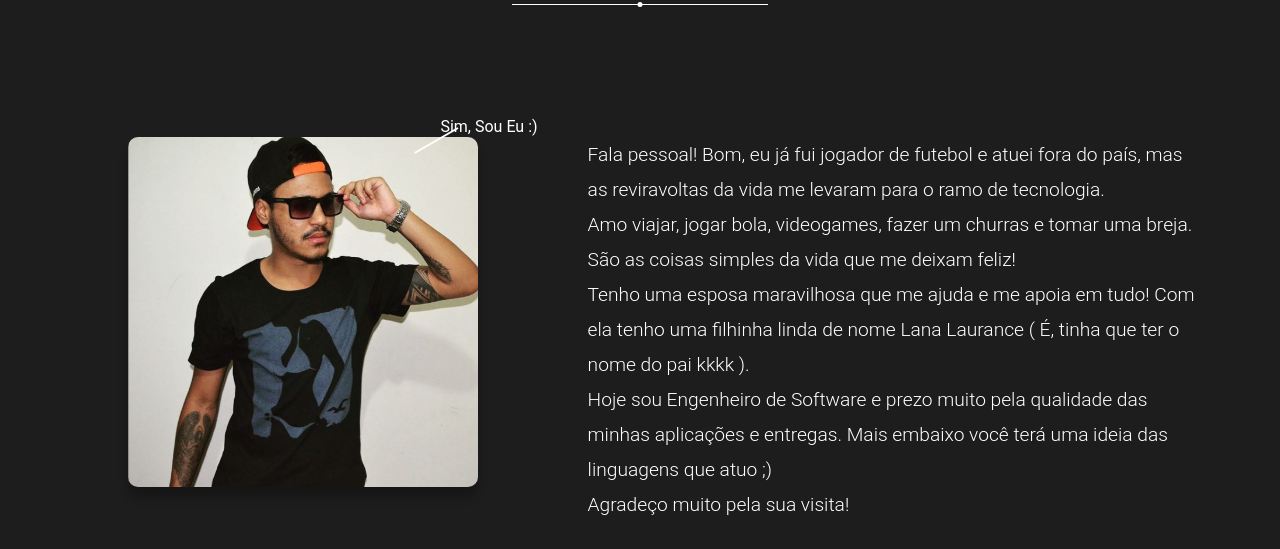
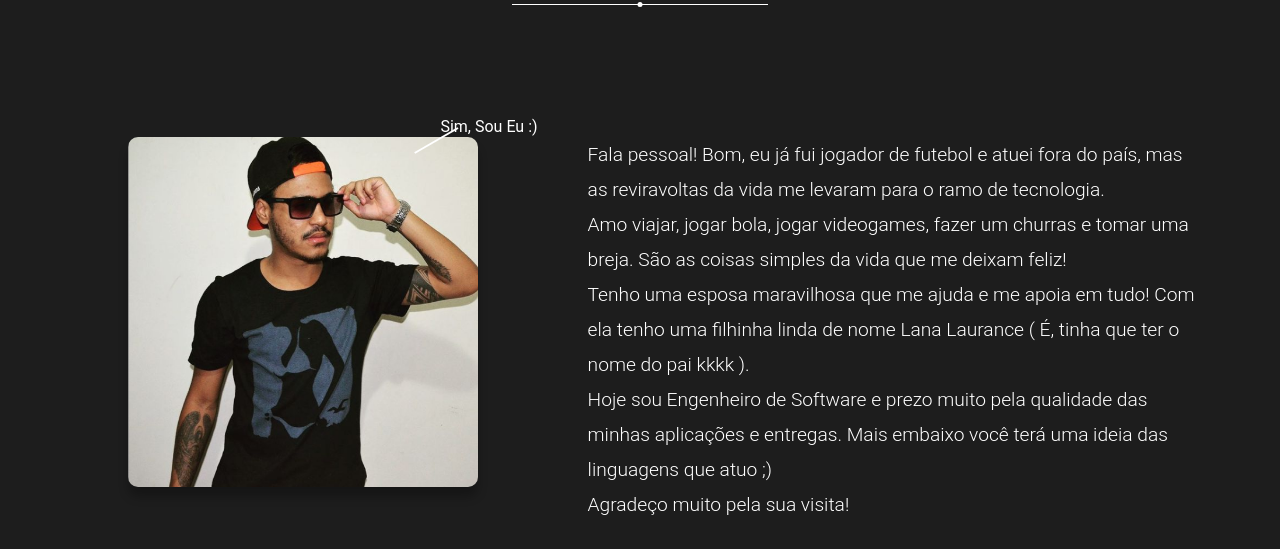
Before and after one commit to Laurance10/laurance10.github.io, a website: page public/index.html in a window 1280 px wide. Shown: the part 958-1507 px from the top of the page. Drawn offline with Linux system fonts and the light colour scheme.

Commit message:
Ajuste na page inicial

```diff
--- a/public/index.html
+++ b/public/index.html
@@ -53,7 +53,7 @@
                 <p class="about-para">Fala pessoal! Bom, eu já fui jogador de futebol e atuei fora do país,
                     mas as reviravoltas da vida me levaram para o ramo de tecnologia.<br>
 
-                    Amo viajar, jogar bola, videogames, fazer um churras e tomar uma breja. São as coisas simples da vida que me deixam feliz!<br>
+                    Amo viajar, jogar bola, jogar videogames, fazer um churras e tomar uma breja. São as coisas simples da vida que me deixam feliz!<br>
 
                     Tenho uma esposa maravilhosa que me ajuda e me apoia em tudo! Com ela
 
```
